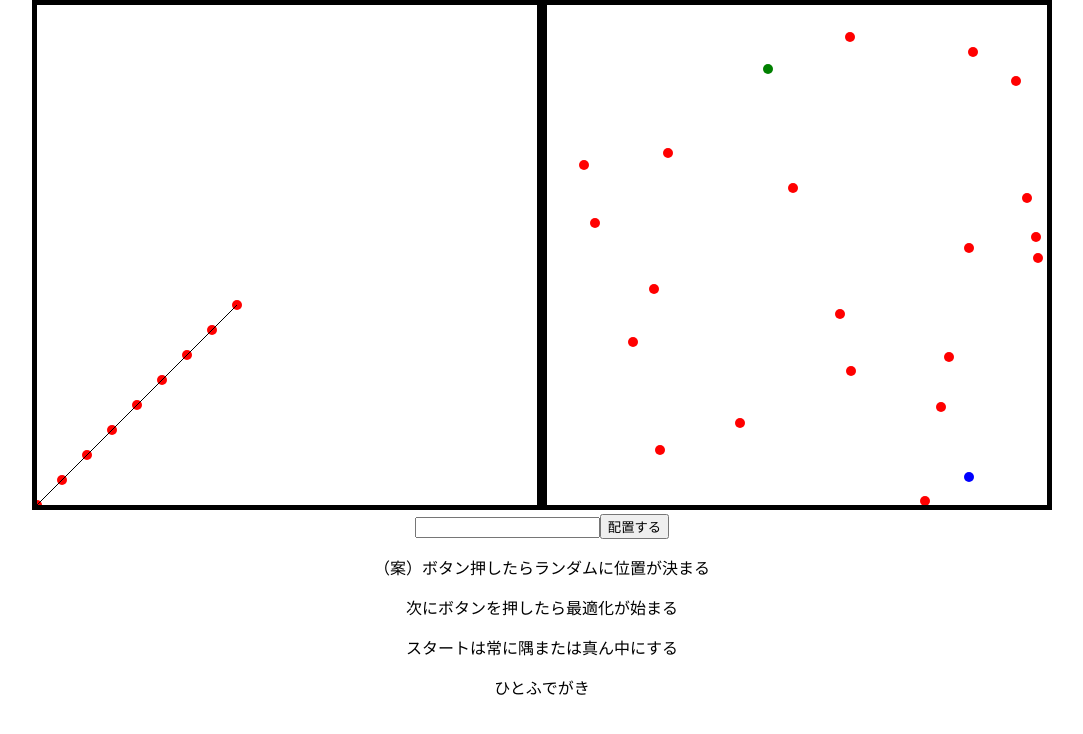
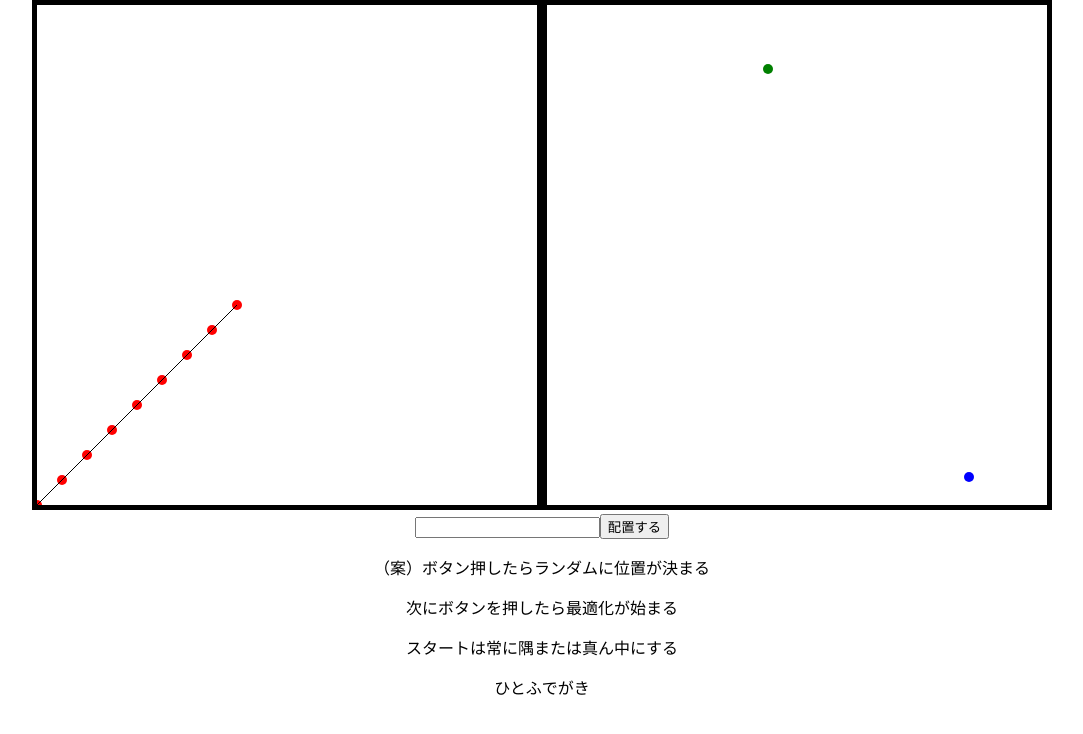
Before and after one commit to noritaketakamichi/salesman, a React (Create React App) app: page / in a window 1280 px wide. Shown: the top 734 px of the page, without its empty margins (98-1181 px from the left). Built offline with nearby package versions, Linux system fonts and the light colour scheme.

Commit message:
set location by button

```diff
--- a/src/App.js
+++ b/src/App.js
@@ -7,7 +7,7 @@ import Forms from './components/Forms.jsx'
 function App() {
 
   //表示するチェックポイントの数
-  const [showingPoints, setShowingPoints] = useState(20);
+  const [showingPoints, setShowingPoints] = useState(0);
 
   return (
     <div className="App">
--- a/src/components/Field2.jsx
+++ b/src/components/Field2.jsx
@@ -7,22 +7,15 @@ function Field2(props) {
   const [location, setLocation] = useState([]);
   const [start, setStart] = useState([randomLoc(), randomLoc()]);
   const [goal, setGoal] = useState([randomLoc(), randomLoc()]);
-  // let start;
-  // let goal;
 
   useEffect(() => {
     // 位置を保存する配列
     let locArr = [];
-    // start = [randomLoc(), randomLoc()];
-    // locArr.push(start);
     for (let i = 0; i < props.showingPoints; i++) {
       locArr.push([randomLoc(), randomLoc()]);
     }
-    // goal = [randomLoc(), randomLoc()];
-    // locArr.push(goal);
-    console.log(locArr);
     setLocation(locArr);
-  }, []);
+  }, [props.showingPoints]);
 
   // 500✖︎500のフィールド
   return (
```
